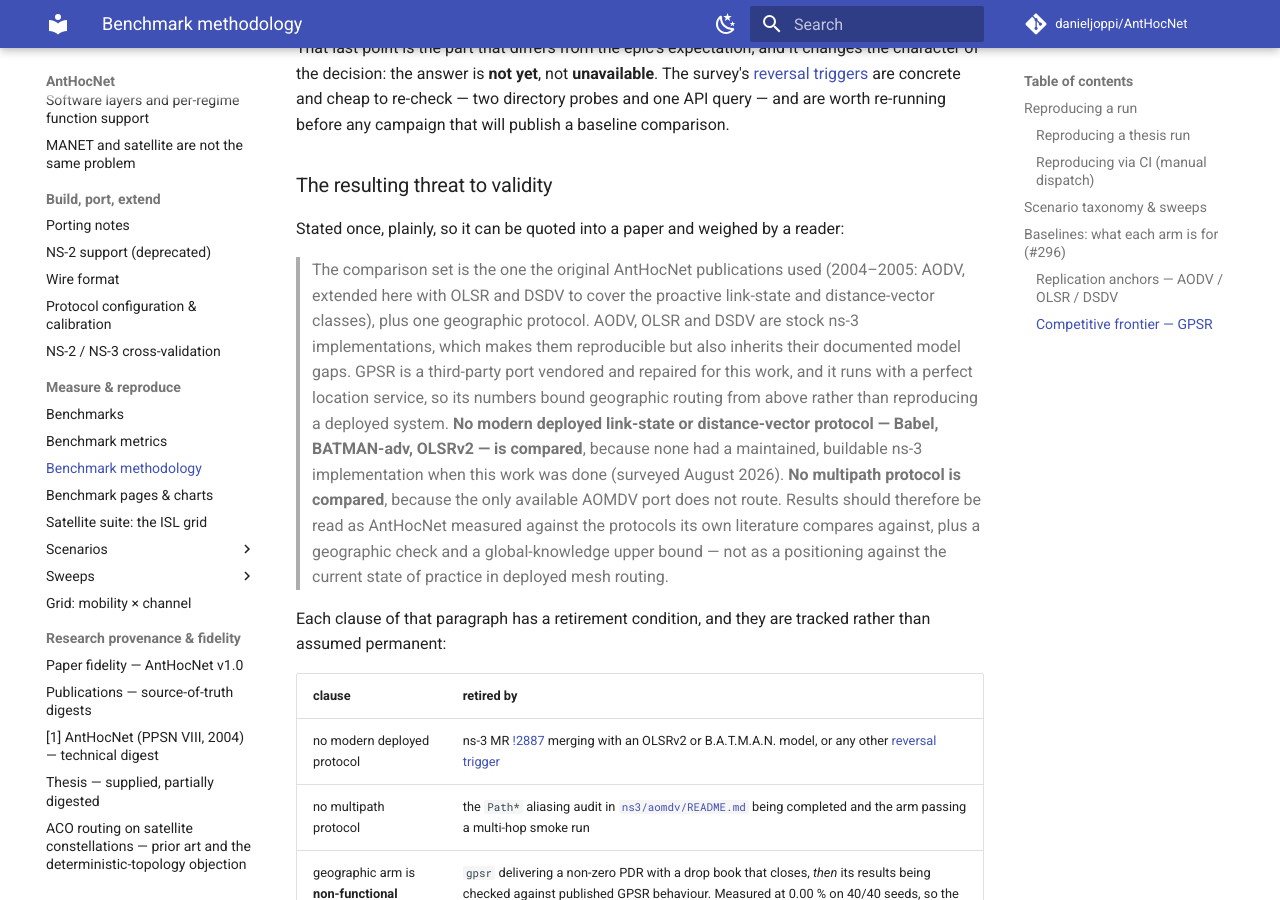
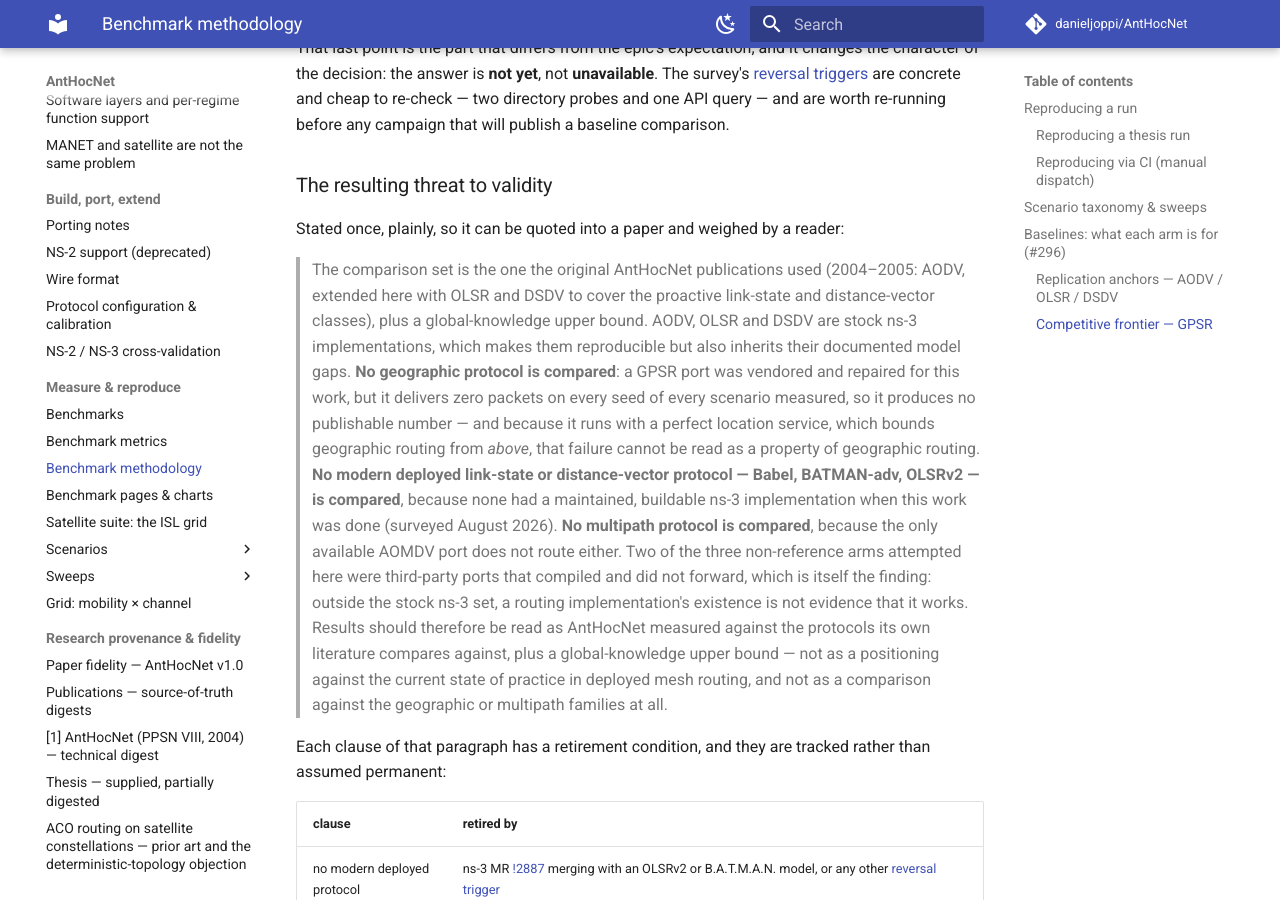
Before and after one commit to danieljoppi/AntHocNet, an MkDocs documentation site: the page built from docs/benchmarks/methodology.md, in a window 1280 px wide and 900 px high, scrolled down 11074 px. Built offline with MkDocs 1.6.1 and Material for MkDocs 9.7.7, drawn with Linux system fonts in a browser that asks for light colours; comment, search, counter and statistics services are not loaded.

Commit message:
docs(bench): write the gpsr threat-to-validity text the verdict requires (#427)
#426 corrected the baselines table, the GPSR section and the retirement
table, but left the quotable threat-to-validity paragraph asserting that
GPSR contributes numbers: "plus one geographic protocol ... its numbers
bound geographic routing from above". It contributes none -- 0.00% PDR
on 40/40 seeds (#425). That paragraph is the one piece of prose in the
repo written to be lifted into a paper, so a stale claim there is the
most consequential place to leave one.

#296's acceptance bar for a spike is "a working arm, or a written
infeasibility verdict WITH THE THREAT-TO-VALIDITY TEXT THAT WILL APPEAR
IN THE PAPER". This is that text for GPSR, which the verdict was
otherwise missing, so the exit criterion was not in fact met.

- The comparison set is now stated as the 2004-2005 anchors plus the
  global-knowledge upper bound, with no geographic arm.
- The GPSR failure is stated as producing no publishable number, and
  explicitly NOT as evidence about geographic routing: the arm runs with
  a perfect location service, which bounds the family from above, so a
  zero there says nothing about GPSR the protocol. Getting that
  direction backwards is the easiest way for this result to be misread.
- The AOMDV clause gains "either", since both attempted ports fail the
  same way.
- The pattern is named as a finding in its own right: two of the three
  non-reference arms attempted here compiled and did not forward, so
  outside the stock ns-3 set a routing implementation's existence is not
  evidence that it works.

With this, GPSR satisfies #296's bar as a written infeasibility verdict
and the v1.5.0 exit criteria are met: oracle control in both suites,
AOMDV and GPSR both resolved as documented verdicts.

Refs #425, #296, #414, #412, #426

Co-Authored-By: Claude Opus 5 <noreply@anthropic.com>
Claude-Session: https://claude.ai/code/session_01VKtKHtuMwTUY8uBBCJceDY

```diff
--- a/docs/benchmarks/methodology.md
+++ b/docs/benchmarks/methodology.md
@@ -471,19 +471,25 @@ Stated once, plainly, so it can be quoted into a paper and weighed by a reader:
 
 > The comparison set is the one the original AntHocNet publications used
 > (2004–2005: AODV, extended here with OLSR and DSDV to cover the proactive
-> link-state and distance-vector classes), plus one geographic protocol. AODV,
-> OLSR and DSDV are stock ns-3 implementations, which makes them reproducible
-> but also inherits their documented model gaps. GPSR is a third-party port
-> vendored and repaired for this work, and it runs with a perfect location
-> service, so its numbers bound geographic routing from above rather than
-> reproducing a deployed system. **No modern deployed link-state or
+> link-state and distance-vector classes), plus a global-knowledge upper bound.
+> AODV, OLSR and DSDV are stock ns-3 implementations, which makes them
+> reproducible but also inherits their documented model gaps. **No geographic
+> protocol is compared**: a GPSR port was vendored and repaired for this work,
+> but it delivers zero packets on every seed of every scenario measured, so it
+> produces no publishable number — and because it runs with a perfect location
+> service, which bounds geographic routing from *above*, that failure cannot be
+> read as a property of geographic routing. **No modern deployed link-state or
 > distance-vector protocol — Babel, BATMAN-adv, OLSRv2 — is compared**, because
 > none had a maintained, buildable ns-3 implementation when this work was done
 > (surveyed August 2026). **No multipath protocol is compared**, because the
-> only available AOMDV port does not route. Results should therefore be read as
-> AntHocNet measured against the protocols its own literature compares against,
-> plus a geographic check and a global-knowledge upper bound — not as a
-> positioning against the current state of practice in deployed mesh routing.
+> only available AOMDV port does not route either. Two of the three
+> non-reference arms attempted here were third-party ports that compiled and
+> did not forward, which is itself the finding: outside the stock ns-3 set,
+> a routing implementation's existence is not evidence that it works. Results
+> should therefore be read as AntHocNet measured against the protocols its own
+> literature compares against, plus a global-knowledge upper bound — not as a
+> positioning against the current state of practice in deployed mesh routing,
+> and not as a comparison against the geographic or multipath families at all.
 
 Each clause of that paragraph has a retirement condition, and they are tracked
 rather than assumed permanent:
```
